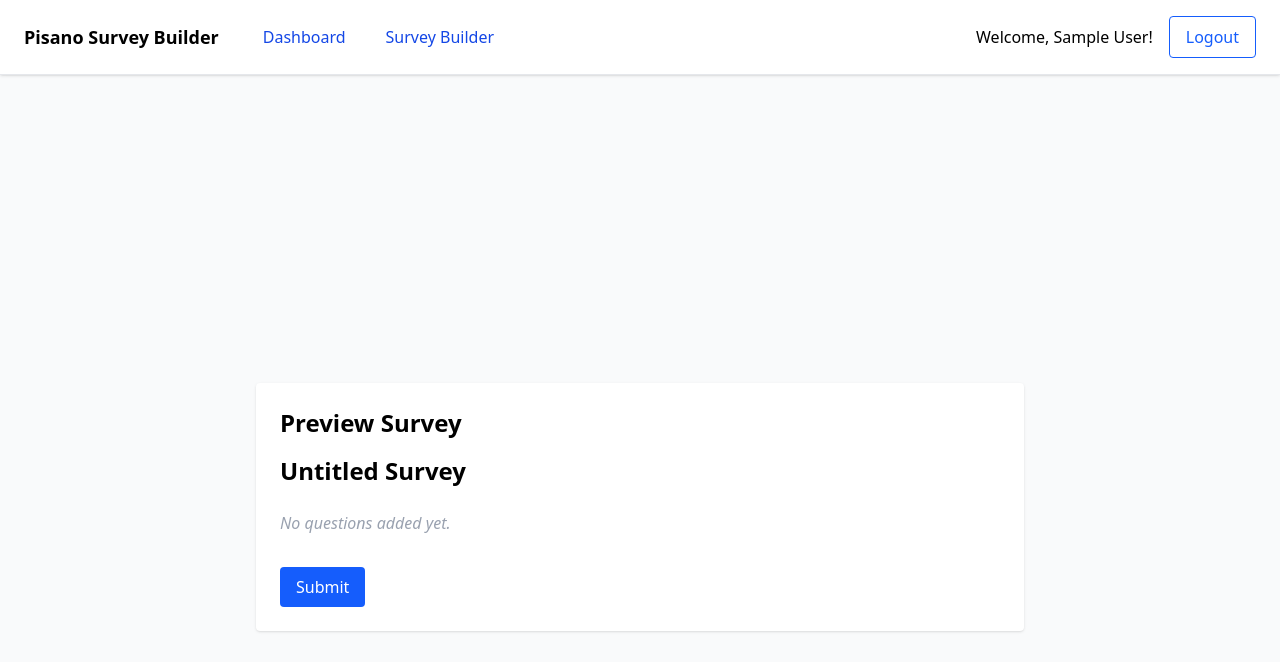
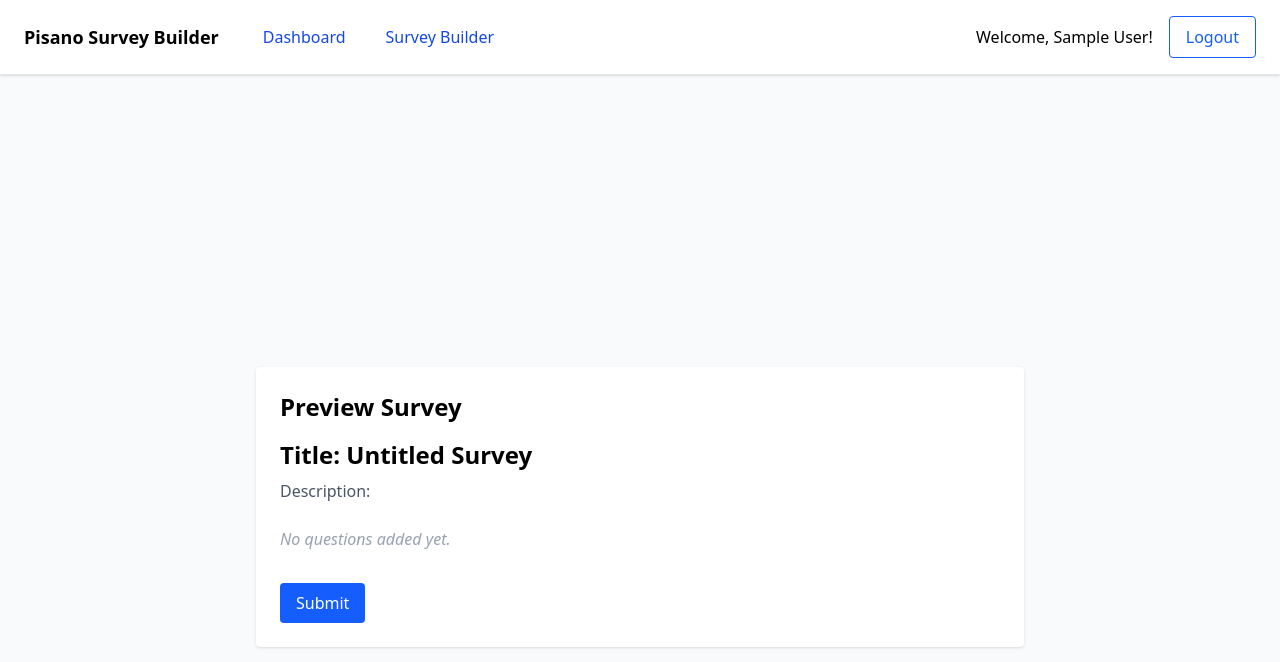
Before and after one commit to coskuntekin/pisano-survey-builder, a React (Vite) app: page /app/survey-builder/step-4 in a window 1280 px wide. Shown: the top 662 px of the page. Built offline with nearby package versions, Linux system fonts and the light colour scheme; sample sign-in values are in the browser's storage.

Commit message:
Enhance SurveyPreview component by adding labels for title and description, and improving question rendering for clarity

```diff
--- a/src/components/SurveyPreview.tsx
+++ b/src/components/SurveyPreview.tsx
@@ -38,9 +38,12 @@ const SurveyPreview: React.FC<SurveyPreviewProps> = ({ survey }) => {
   return (
     <div>
       <h2 className="text-2xl font-bold mb-2">
+        Title:{" "}
         {survey.title || "Untitled Survey"}
       </h2>
-      <p className="mb-6 text-gray-600">{survey.description}</p>
+      <p className="mb-6 text-gray-600">
+        Description:{" "}
+        {survey.description}</p>
       <div className="space-y-8">
         {survey.questions.length === 0 && (
           <div className="text-gray-400 italic">No questions added yet.</div>
@@ -67,17 +70,18 @@ const SurveyPreview: React.FC<SurveyPreviewProps> = ({ survey }) => {
 
 const QuestionRenderer: React.FC<{ question: Question; index: number }> = ({
   question,
-  index,
 }) => {
   return (
     <div className="border rounded p-4 bg-gray-50">
       <div className="font-medium mb-2">
-        {index + 1}.{" "}
+        Question:{" "}
         {question.text || (
           <small className="italic text-gray-400">Untitled Question</small>
         )}
       </div>
       <div className="mb-2 text-sm text-gray-600">
+        Answer:{" "}
+        <br />
         <span className="font-semibold">Type:</span>{" "}
         {question.type
           .replace("_", " ")
@@ -96,7 +100,9 @@ const QuestionRenderer: React.FC<{ question: Question; index: number }> = ({
               {question.options.map((opt) => (
                 <li key={opt.id}>
                   {opt.text || (
-                    <span className="italic text-gray-400">Untitled Answer</span>
+                    <span className="italic text-gray-400">
+                      Untitled Answer
+                    </span>
                   )}
                 </li>
               ))}
```
